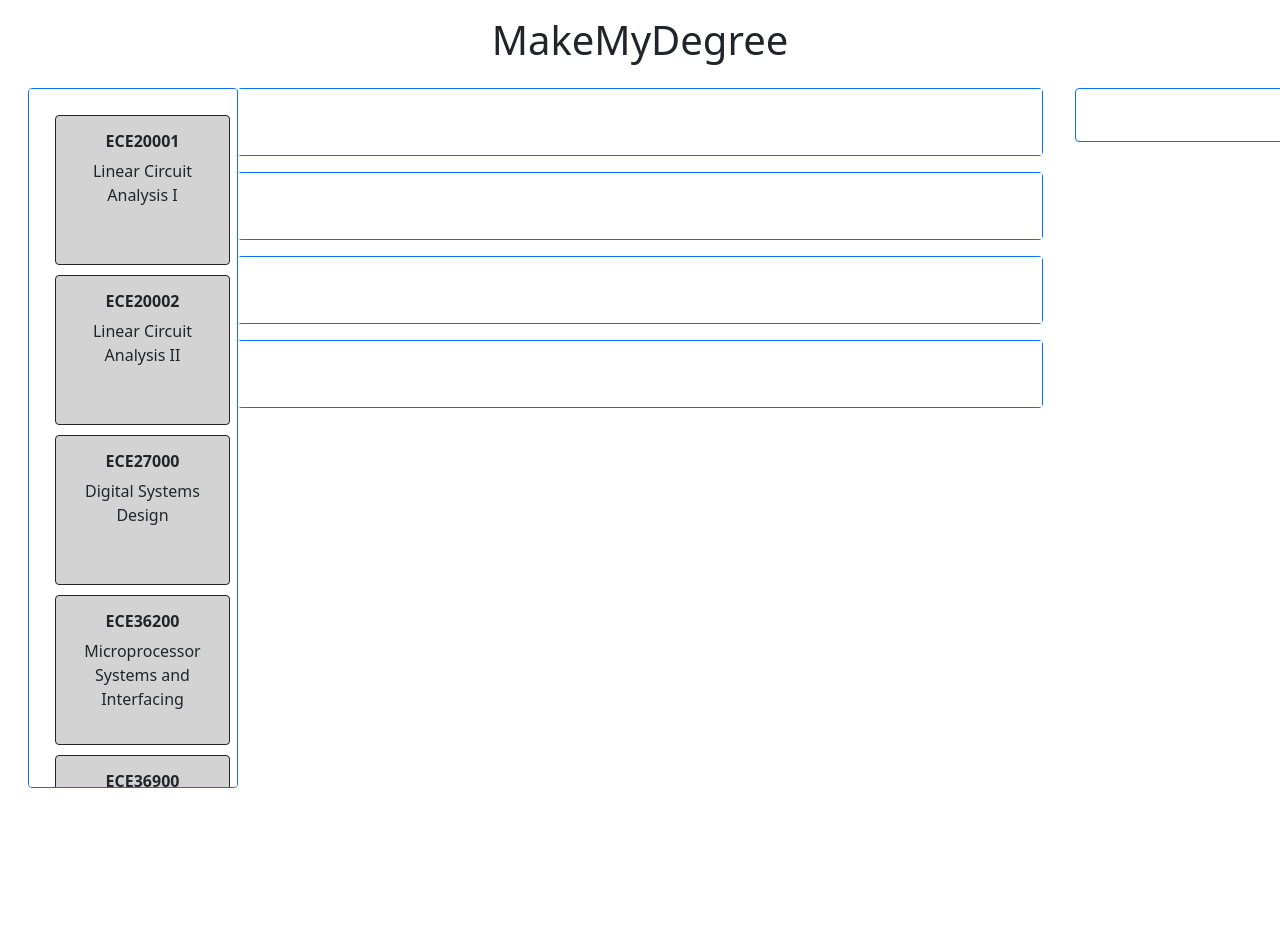
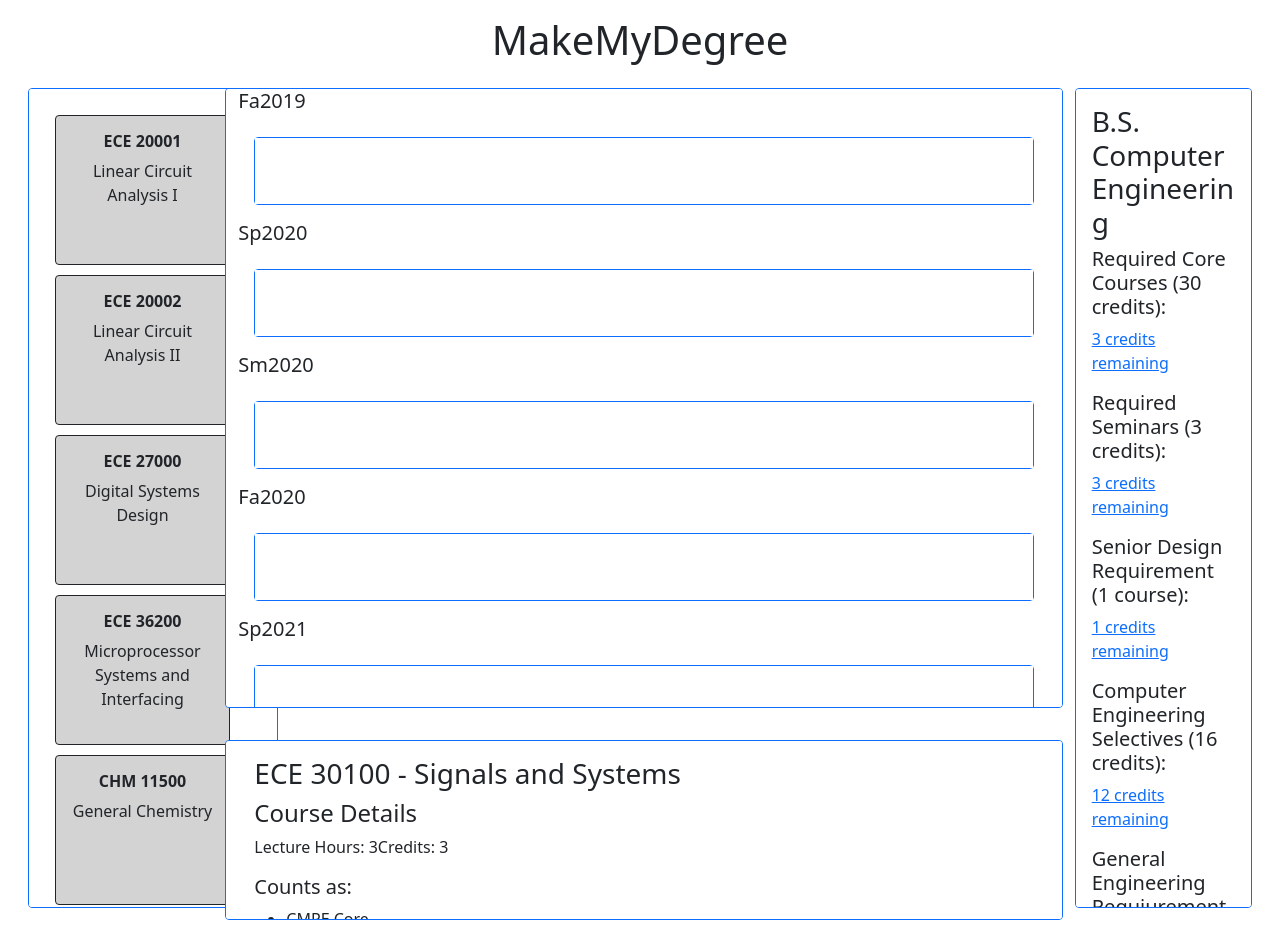
Before and after one commit to jadham2/MakeMyDegree, a React (Create React App) app in the folder frontend/: page / in a window 1280 px wide. Before the commit the page ends 804 px from the top, so only its background shows below. Built offline with nearby package versions, Linux system fonts and the light colour scheme.

Commit message:
full frontend for midterm demo

```diff
--- a/frontend/src/CoursePlanner.jsx
+++ b/frontend/src/CoursePlanner.jsx
@@ -1,9 +1,13 @@
 import React, { useState } from 'react'
 import Col from 'react-bootstrap/Col'
+import Row from 'react-bootstrap/Row'
 import { DragDropContext } from 'react-beautiful-dnd'
 import VerticalList from './VerticalList'
 import HorizontalList from './HorizontalList'
 import courses from './courses'
+import Card from 'react-bootstrap/Card'
+import exampleDescription from './exampleDescription'
+import exampleDegree from './exampleDegree'
 
 function CoursePlanner () {
   const [courseStates, setCourseStates] = useState({
@@ -13,6 +17,12 @@ function CoursePlanner () {
     Sm2020: [],
     Fa2020: [],
     Sp2021: [],
+    Sm2021: [],
+    Fa2021: [],
+    Sp2022: [],
+    Sm2022: [],
+    Fa2022: [],
+    Sp2023: [],
     noCourses: []
   })
 
@@ -71,13 +81,48 @@ function CoursePlanner () {
             <VerticalList id="allCourses" initialCourses={courseStates.allCourses} />
             </Col>
             <Col xs={6} lg={8}>
-              <HorizontalList id="Fa2019" initialCourses={courseStates.Fa2019} />
-              <HorizontalList id="Sp2020" initialCourses={courseStates.Sp2020} />
-              <HorizontalList id="Fa2020" initialCourses={courseStates.Fa2020} />
-              <HorizontalList id="Sp2021" initialCourses={courseStates.Sp2021} />
+              <Row>
+                <Row lg={600}>
+                  <Card border="primary" className="m-3" style={{ 'flex-grow': 1, overflow: 'auto', 'max-height': 620 }}>
+                    <h5>Fa2019</h5>
+                    <HorizontalList id="Fa2019" initialCourses={courseStates.Fa2019} />
+                    <h5>Sp2020</h5>
+                    <HorizontalList id="Sp2020" initialCourses={courseStates.Sp2020} />
+                    <h5>Sm2020</h5>
+                    <HorizontalList id="Sm2020" initialCourses={courseStates.Sm2020} />
+                    <h5>Fa2020</h5>
+                    <HorizontalList id="Fa2020" initialCourses={courseStates.Fa2020} />
+                    <h5>Sp2021</h5>
+                    <HorizontalList id="Sp2021" initialCourses={courseStates.Sp2021} />
+                    <h5>Sm2021</h5>
+                    <HorizontalList id="Sm2021" initialCourses={courseStates.Sm2021} />
+                    <h5>Fa2021</h5>
+                    <HorizontalList id="Fa2021" initialCourses={courseStates.Fa2021} />
+                    <h5>Sp2022</h5>
+                    <HorizontalList id="Sp2022" initialCourses={courseStates.Sp2022} />
+                    <h5>Sm2022</h5>
+                    <HorizontalList id="Sm2022" initialCourses={courseStates.Sm2022} />
+                    <h5>Fa2022</h5>
+                    <HorizontalList id="Fa2022" initialCourses={courseStates.Fa2022} />
+                    <h5>Sp2023</h5>
+                    <HorizontalList id="Sp2023" initialCourses={courseStates.Sp2023} />
+                  </Card>
+                </Row>
+                <Row lg={200}>
+                  <Card border="primary" className="m-3" style={{ 'flex-grow': 1, overflow: 'auto', height: 180 }}>
+                    <Card.Body>
+                      {exampleDescription}
+                    </Card.Body>
+                  </Card>
+                </Row>
+              </Row>
             </Col>
             <Col xs={3} lg={2}>
-            <VerticalList id="noCourses" initialCourses={courseStates.noCourses} />
+              <Card border="primary" className="m-3" style={{ 'flex-grow': 1, overflow: 'auto', maxHeight: '820px' }}>
+                <Card.Body>
+                  {exampleDegree}
+                </Card.Body>
+              </Card>
             </Col>
           </DragDropContext>
         </div>
--- a/frontend/src/VerticalList.jsx
+++ b/frontend/src/VerticalList.jsx
@@ -16,9 +16,9 @@ function VerticalList (props) {
   const getListStyle = (isDraggingOver) => ({
     background: isDraggingOver ? 'lightblue' : 'white',
     padding: grid,
-    width: '210px',
+    width: '250px',
     overflowY: 'auto',
-    maxHeight: '700px'
+    maxHeight: '820px'
   })
 
   return (
--- a/frontend/src/courses.js
+++ b/frontend/src/courses.js
@@ -1,46 +1,106 @@
 const courses = [
   {
-    id: 'ECE20001',
+    id: 'ECE 20001',
     content: 'Linear Circuit Analysis I'
   },
   {
-    id: 'ECE20002',
+    id: 'ECE 20002',
     content: 'Linear Circuit Analysis II'
   },
   {
-    id: 'ECE27000',
+    id: 'ECE 27000',
     content: 'Digital Systems Design'
   },
   {
-    id: 'ECE36200',
+    id: 'ECE 36200',
     content: 'Microprocessor Systems and Interfacing'
   },
   {
-    id: 'ECE36900',
+    id: 'CHM 11500',
+    content: 'General Chemistry'
+  },
+  {
+    id: 'ENGR 13100',
+    content: 'Transforming Ideas To Innovation'
+  },
+  {
+    id: 'MA 16100',
+    content: 'Plane Analytic Geometry And Calculus I'
+  },
+  {
+    id: 'MA 16500',
+    content: 'Analytic Geometry And Calculus I'
+  },
+  {
+    id: 'ENGR 13200',
+    content: 'Transforming Ideas To Innovation II'
+  },
+  {
+    id: 'PHYS 17200',
+    content: 'Modern Mechanics'
+  },
+  {
+    id: 'MA 26100',
+    content: 'Multivariate Calculus'
+  },
+  {
+    id: 'MA 26500',
+    content: 'Linear Algebra'
+  },
+  {
+    id: 'MA 26600',
+    content: 'Ordinary Differential Equations'
+  },
+  {
+    id: 'AAE 20300',
+    content: 'Aeromechanics I'
+  },
+  {
+    id: 'IE 33600',
+    content: 'Operations Research - Stochastic Models'
+  },
+  {
+    id: 'EEE 3550',
+    content: 'Operations Research - Optimization'
+  },
+  {
+    id: 'ME 20000',
+    content: 'Thermodynamics I'
+  },
+  {
+    id: 'ME 27000',
+    content: 'Basic Mechanics I'
+  },
+  {
+    id: 'ME 41300',
+    content: 'Noise Control'
+  },
+  {
+    id: 'ECE 36900',
     content: 'Discrete Mathematics'
   },
   {
-    id: 'ECE40400',
+    id: 'ECE 40400',
     content: 'Introduction to Computer Security'
   },
   {
-    id: 'ECE26400',
+    id: 'ECE 26400',
     content: 'Advanced C Programming'
   },
   {
-    id: 'ECE36800',
+    id: 'ECE 36800',
     content: 'Data Structures'
   },
   {
-    id: 'ECE46100',
+    id: 'ECE 46100',
     content: 'Software Engineering'
   },
   {
-    id: 'ECE30100',
+    id: 'ECE 30100',
     content: 'Signals and Systems'
   },
   {
-    id: 'ECE30200',
+    id: 'ECE 30200',
     content: 'Probabilistic Methods in ECE'
   }
 ]
--- /dev/null
+++ b/frontend/src/exampleDegree.js
@@ -0,0 +1,36 @@
+import React from 'react'
+
+const exampleDegree =
+<div>
+  <h3>B.S. Computer Engineering</h3>
+  <h5>Required Core Courses (30 credits):</h5>
+    <p>
+      <a href="url">3 credits remaining</a>
+    </p>
+  <h5>Required Seminars (3 credits):</h5>
+    <p>
+      <a href="url">3 credits remaining</a>
+    </p>
+  <h5>Senior Design Requirement (1 course):</h5>
+    <p>
+      <a href="url">1 credits remaining</a>
+    </p>
+  <h5>Computer Engineering Selectives (16 credits):</h5>
+    <p>
+      <a href="url">12 credits remaining</a>
+    </p>
+  <h5>General Engineering Requiurement (6-9 credits):</h5>
+    <p>
+      <a href="url">3 credits remaining</a>
+    </p>
+  <h5>Engineering Breadth Requirement (1 course):</h5>
+    <p>
+      <a href="url">3 credits remaining</a>
+    </p>
+  <h5>Advanced General Engineering Requiurement (3-6 credits):</h5>
+    <p>
+      <a href="url">6 credits remaining</a>
+    </p>
+</div>
+
+export default exampleDegree
--- /dev/null
+++ b/frontend/src/exampleDescription.js
@@ -0,0 +1,55 @@
+import React from 'react'
+
+const exampleDescription =
+<div>
+  <h3>ECE 30100 - Signals and Systems</h3>
+  <h4>Course Details</h4>
+  <p>
+    <span>Lecture Hours: 3</span>
+    <span>Credits: 3</span>
+  </p>
+  <div>
+    <h5>Counts as:</h5>
+    <ul>
+      <li>CMPE Core</li>
+      <li>EE Core</li>
+    </ul>
+  </div>
+  <div>
+    <h5>Normally Offered:</h5>
+    <p>Each Fall, Spring, Summer</p>
+  </div>
+  <div>
+    <h5>Requisites:</h5>
+    <p>(ECE 20002 Minimum Grade of C or ECE 20200 Minimum Grade of C or BME 30500) and                 (MA 26200 or MA 36600 or MA 26600)</p>
+  </div>
+  <div>
+    <h5>Catalog Description:</h5>
+    <p>Classification, analysis and design of systems in both the time- and frequency-domains.  Continuous-time linear systems:  Fourier Series, Fourier Transform, bilateral Laplace Transform.  Discrete-time linear systems: difference equations, Discrete-Time Fourier Transform, bilateral z-Transform.  Sampling, quantization, and discrete-time processing of continuous-time signals.  Discrete-time nonlinear systems: median-type filters, threshold decomposition.  System design examples such as the compact disc player and AM radio.</p>
+  </div>
+  <div>
+    <h5>Course Objectives:</h5>
+    <p>To develop the analytical tools and techniques needed for the design and analysis of discrete-time and continuous-time linear systems - convolution, transforms, and sampling theory are therefore the primary topics.</p>
+  </div>
+  <h5>Required Text(s):</h5>
+  <ol>
+    <li>
+      <i>Signals and Systems</i>
+      , 2nd Edition
+      , Oppenheim, Willsky, and Hamid
+      , Prentice-Hall
+      , 1996
+      , ISBN No. 9780138147570
+    </li>
+  </ol>
+  <h5>Recommended Text(s):</h5>
+  <ol>
+    <li>
+      <i>MatLab: Student Version</i>
+      , Current Edition
+      , The MathWorks, Inc.
+    </li>
+  </ol>
+</div>
+
+export default exampleDescription
```
